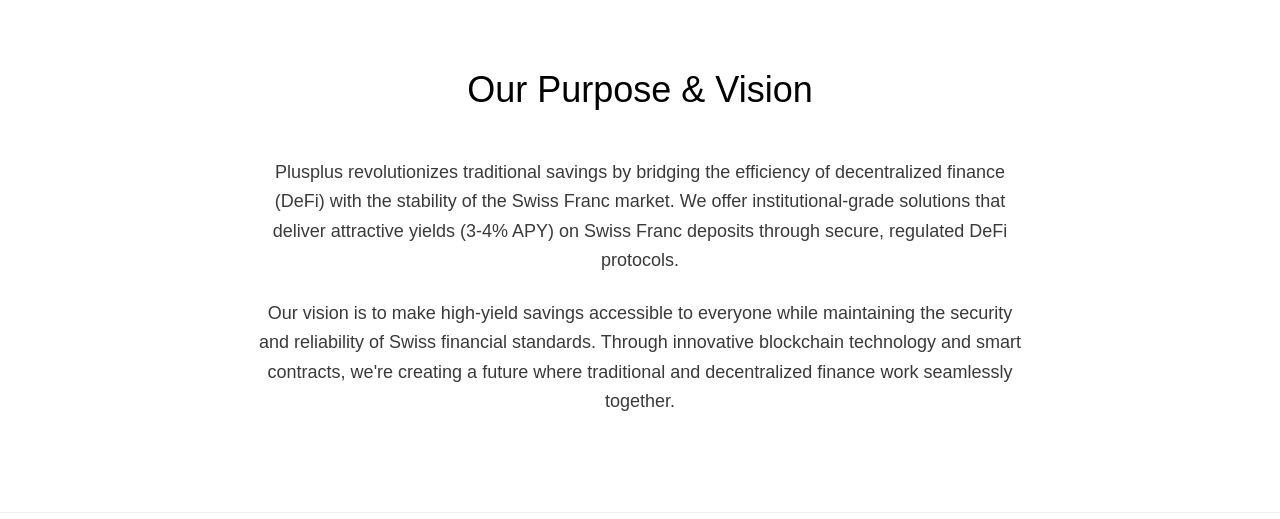
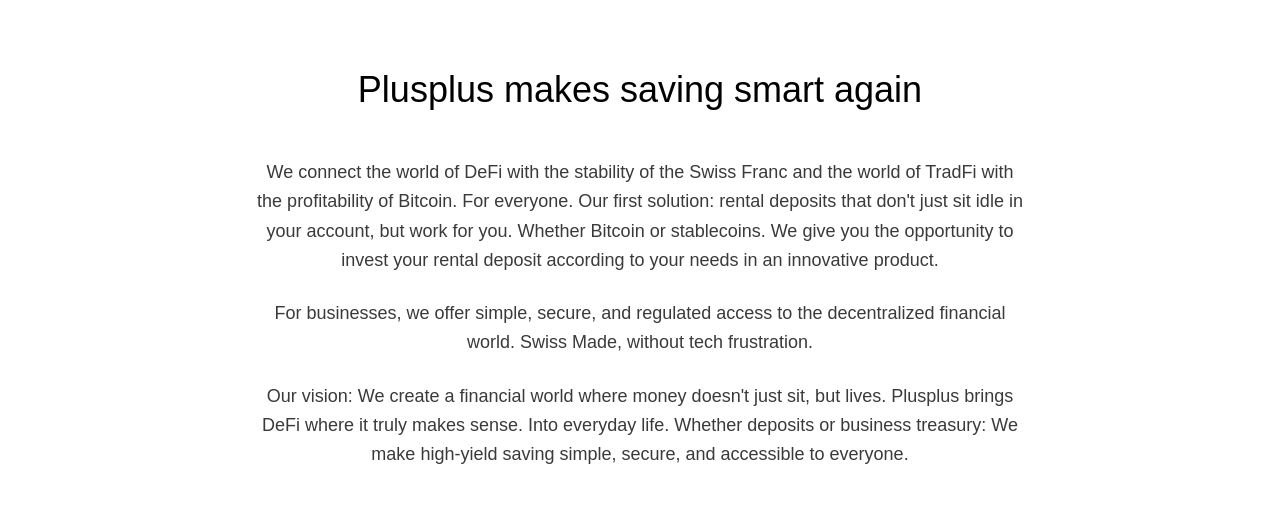
Before and after one commit to beni048/plusplus-website, a Next.js app: page /en in a window 1280 px wide. Shown: the part 826-1345 px from the top of the page. Built offline with nearby package versions, Linux system fonts and the light colour scheme.

Commit message:
new vision

```diff
--- a/app/[locale]/page.tsx
+++ b/app/[locale]/page.tsx
@@ -97,6 +97,9 @@
             </p>
             <p className="text-lg leading-relaxed text-neutral-dark">
               {t('about.paragraph2')}
+            </p>
+            <p className="text-lg leading-relaxed text-neutral-dark">
+              {t('about.paragraph3')}
             </p>
           </div>
         </div>
--- a/messages/de.json
+++ b/messages/de.json
@@ -12,9 +12,10 @@
     "cta": "Jetzt Entdecken"
   },
   "about": {
-    "title": "Unsere Vision",
-    "paragraph1": "Plusplus revolutioniert das traditionelle Sparen, indem es die Effizienz der dezentralen Finanzwelt (DeFi) mit der Stabilität des Schweizer Franken-Marktes verbindet. Wir bieten institutionelle Lösungen, die attraktive Renditen (3-4% APY) auf Schweizer Franken-Einlagen durch sichere, regulierte DeFi-Protokolle liefern.",
-    "paragraph2": "Unsere Vision ist es, hochrentables Sparen für alle zugänglich zu machen und dabei die Sicherheit und Zuverlässigkeit der Schweizer Finanzstandards zu wahren. Durch innovative Blockchain-Technologie und Smart Contracts schaffen wir eine Zukunft, in der traditionelle und dezentrale Finanzwelt nahtlos zusammenarbeiten."
+    "title": "Plusplus macht Sparen wieder smart",
+    "paragraph1": "Wir verbinden die Welt von DeFi mit der Stabilität des Schweizer Frankens und die Welt von TradFi mit der Rentabilität des Bitcoins. Für alle. Unsere erste Lösung: Mietkautionen, die nicht einfach auf dem Konto verstauben, sondern für Sie arbeiten. Ob Bitcoin oder Stablecoins. Bei uns bekommen Sie die Möglichkeit, Ihre Mietkaution nach Ihren Bedürfnissen in einem innovativen Produkt anzulegen.",
+    "paragraph2": "Für Unternehmen bieten wir einfache, sichere und regulierte Zugänge zur dezentralen Finanzwelt. Swiss Made, ohne Tech-Frust.",
+    "paragraph3": "Unsere Vision: Wir schaffen eine Finanzwelt, in der Geld nicht einfach liegt, sondern lebt. Plusplus bringt DeFi dorthin, wo es wirklich Sinn macht. In den Alltag. Ob Kaution oder Business Treasury: Wir machen renditestarkes Sparen einfach, sicher und für alle zugänglich."
   },
   "team": {
     "title": "Unser Team",
--- a/messages/en.json
+++ b/messages/en.json
@@ -12,9 +12,10 @@
     "cta": "Discover Now"
   },
   "about": {
-    "title": "Our Purpose & Vision",
-    "paragraph1": "Plusplus revolutionizes traditional savings by bridging the efficiency of decentralized finance (DeFi) with the stability of the Swiss Franc market. We offer institutional-grade solutions that deliver attractive yields (3-4% APY) on Swiss Franc deposits through secure, regulated DeFi protocols.",
-    "paragraph2": "Our vision is to make high-yield savings accessible to everyone while maintaining the security and reliability of Swiss financial standards. Through innovative blockchain technology and smart contracts, we're creating a future where traditional and decentralized finance work seamlessly together."
+    "title": "Plusplus makes saving smart again",
+    "paragraph1": "We connect the world of DeFi with the stability of the Swiss Franc and the world of TradFi with the profitability of Bitcoin. For everyone. Our first solution: rental deposits that don't just sit idle in your account, but work for you. Whether Bitcoin or stablecoins. We give you the opportunity to invest your rental deposit according to your needs in an innovative product.",
+    "paragraph2": "For businesses, we offer simple, secure, and regulated access to the decentralized financial world. Swiss Made, without tech frustration.",
+    "paragraph3": "Our vision: We create a financial world where money doesn't just sit, but lives. Plusplus brings DeFi where it truly makes sense. Into everyday life. Whether deposits or business treasury: We make high-yield saving simple, secure, and accessible to everyone."
   },
   "team": {
     "title": "Our Team",
```
